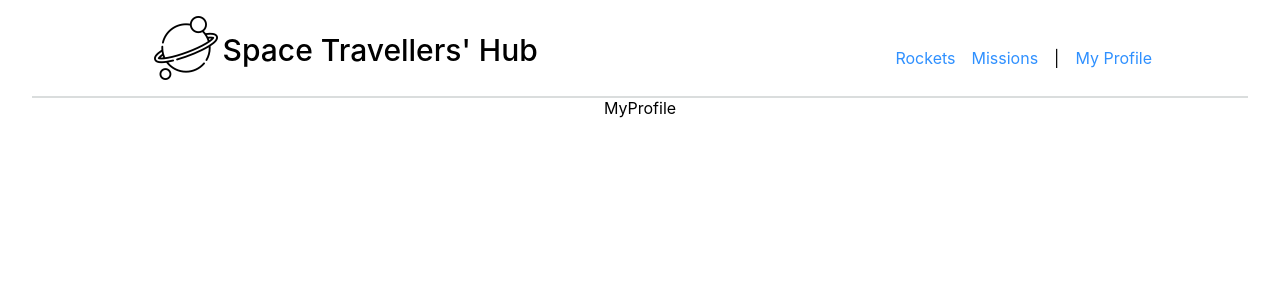
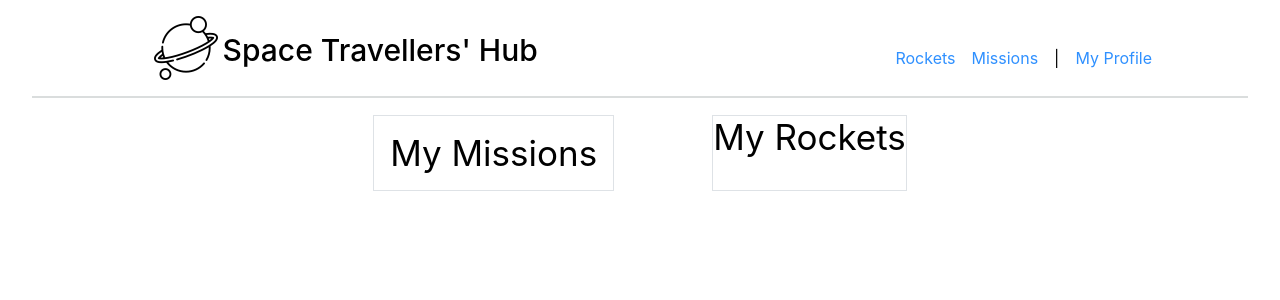
Before and after one commit to kalbek/Space-Travelers-Hub, a React (Create React App) app: page /profile in a window 1280 px wide. Shown: the top 300 px of the page. Built offline with nearby package versions, Linux system fonts and the light colour scheme.

Commit message:
Implement display joined missions inside profile page.

```diff
--- a/src/index.css
+++ b/src/index.css
@@ -38,6 +38,11 @@ code {
 
 .flex {
   display: flex;
+}
+
+.flex-centered {
+  display: flex;
+  justify-content: center;
 }
 
 .logo {
--- a/src/pages/MyProfile.jsx
+++ b/src/pages/MyProfile.jsx
@@ -1,11 +1,34 @@
 import React from 'react';
+import { useSelector } from 'react-redux';
 
-const MyProfile = () => (
-  <>
-    <div className="flex-ccc">
-      <div>MyProfile</div>
-    </div>
-  </>
-);
-
+const MyProfile = () => {
+  const { missions } = useSelector((store) => store.missions);
+  return (
+    <>
+      <div className="flex-centered">
+        <table>
+          <tr className="flex-start p-1">
+            <th className="title-profile flex-start">My Missions</th>
+          </tr>
+          {missions.map(
+            (mission) => mission.reserved && (
+            <div key={mission.mission_id}>
+              <tr className="flex relative">
+                <td className="p-1 w-40 wrap profile">
+                  <p>{mission.mission_name}</p>
+                </td>
+              </tr>
+            </div>
+            ),
+          )}
+        </table>
+        <table>
+          <tr>
+            <th className="title-profile flex-start">My Rockets</th>
+          </tr>
+        </table>
+      </div>
+    </>
+  );
+};
 export default MyProfile;
```
Also changed, not shown: src/redux/profile/profileSlice.js (deleted).
